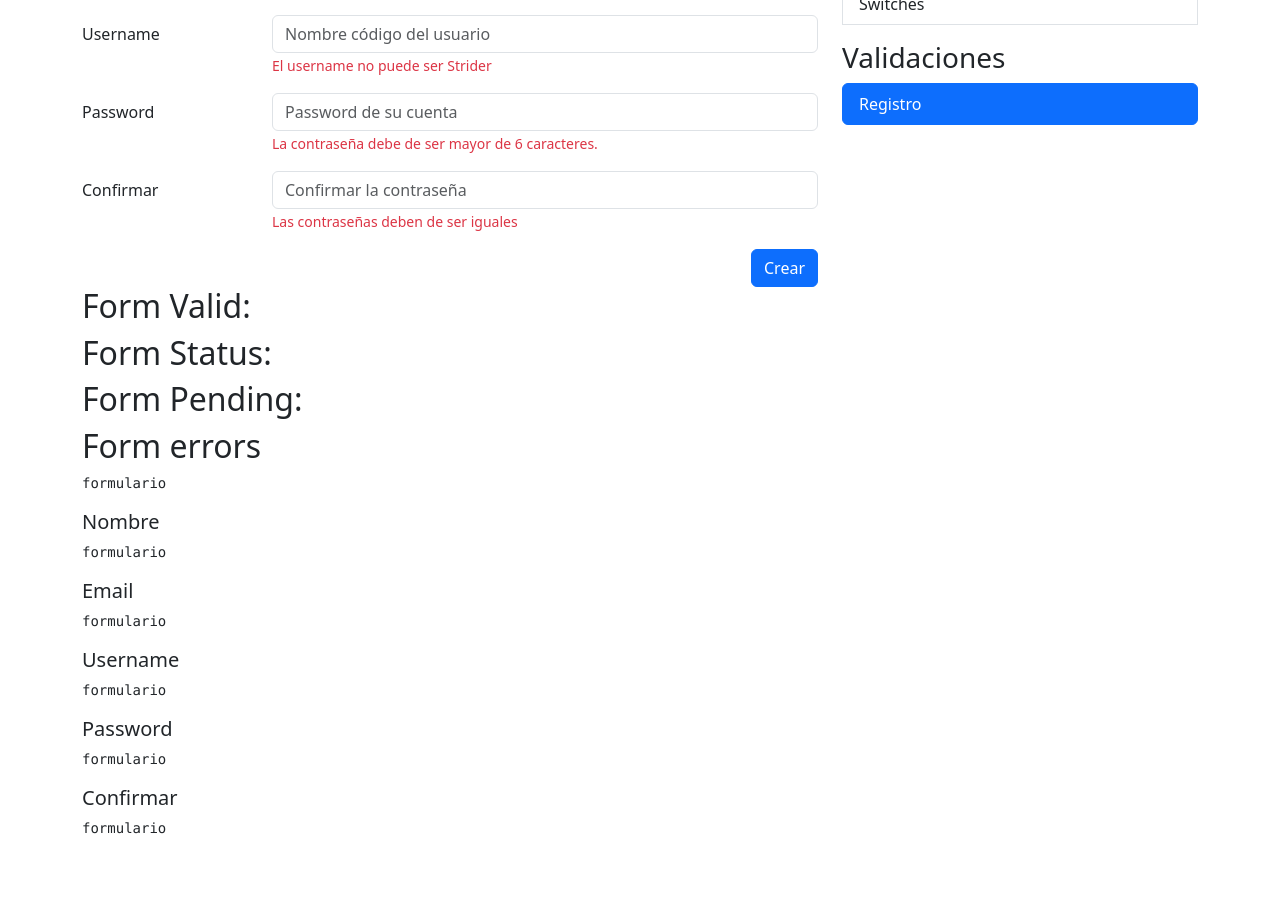
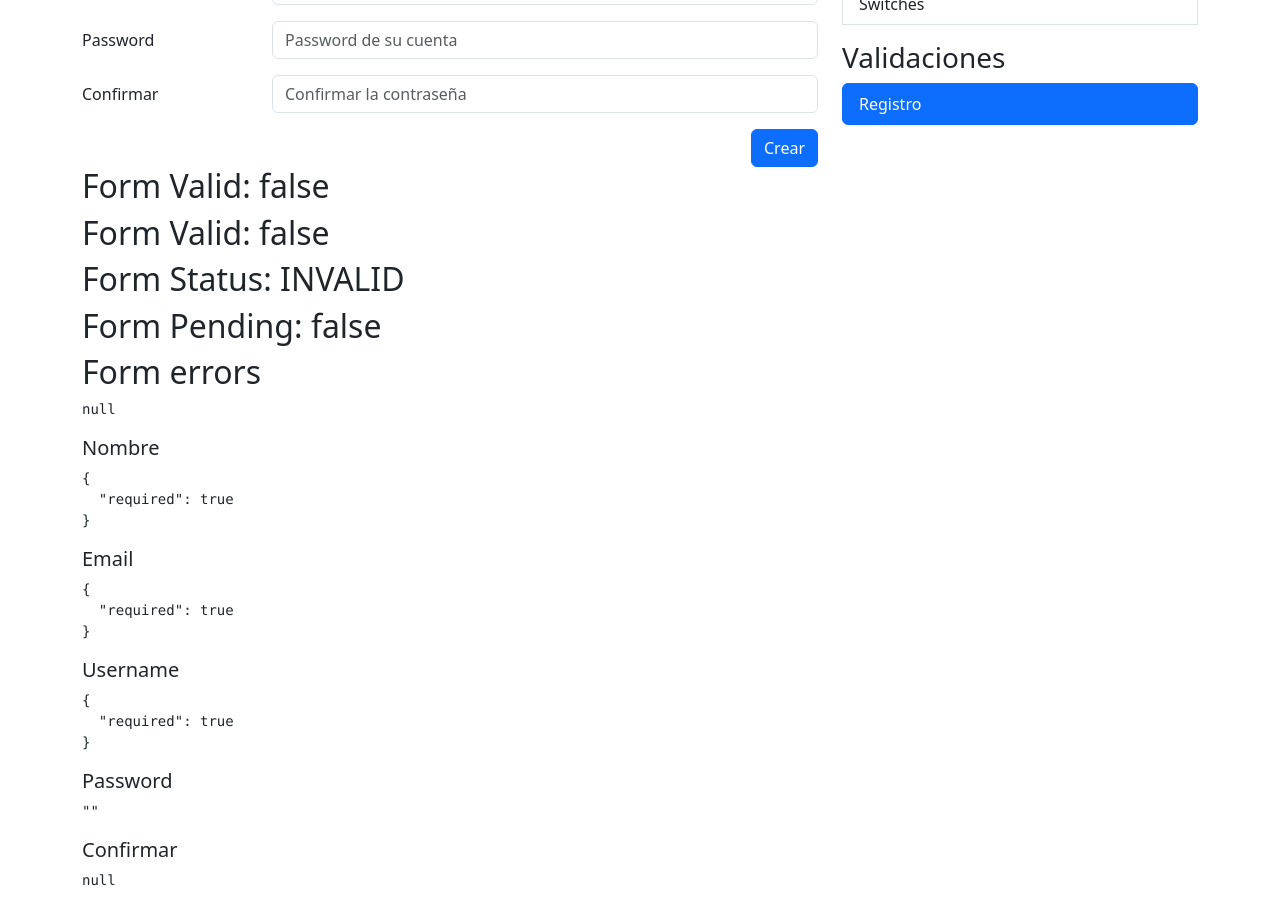
Before and after one commit to CinTutuDev/FormApp, an Angular app: page /auth/register in a window 1280 px wide. Shown: the part 260-1167 px from the top of the page. Before the commit the page ends 1115 px from the top, so only its background shows below. Built offline with nearby package versions, Linux system fonts and the light colour scheme.

Commit message:
📌 Formularios Ractivo(Validaciones asíncronas)

```diff
--- a/src/app/auth/pages/register-page/register-page.component.html
+++ b/src/app/auth/pages/register-page/register-page.component.html
@@ -3,7 +3,11 @@
 
 <div class="row">
   <div class="col">
-    <form autocomplete="off">
+    <form
+      [formGroup]="myFormRegister"
+      (ngSubmit)="onSubmit()"
+      autocomplete="off"
+    >
       <!-- Nombre -->
       <div class="row mb-3">
         <label class="col-sm-3 col-form-label">Nombre</label>
@@ -11,10 +15,11 @@
           <input
             type="text"
             class="form-control"
+            formControlName="name"
             placeholder="Nombre del usuario"
           />
 
-          <span class="form-text text-danger">
+          <span *ngIf="isValidField('name')" class="form-text text-danger">
             Debe de ser en formato de nombre y apellido
           </span>
         </div>
@@ -27,9 +32,10 @@
           <input
             type="email"
             class="form-control"
+            formControlName="email"
             placeholder="Email del usuario"
           />
-          <span class="form-text text-danger">
+          <span *ngIf="isValidField('email')" class="form-text text-danger">
             mensaje de error del email
           </span>
         </div>
@@ -42,9 +48,10 @@
           <input
             type="text"
             class="form-control"
+            formControlName="username"
             placeholder="Nombre código del usuario"
           />
-          <span class="form-text text-danger">
+          <span *ngIf="isValidField('username')" class="form-text text-danger">
             El username no puede ser Strider
           </span>
         </div>
@@ -57,10 +64,11 @@
           <input
             type="password"
             class="form-control"
+            formControlName="password"
             placeholder="Password de su cuenta"
           />
 
-          <span class="form-text text-danger">
+          <span *ngIf="isValidField('password')" class="form-text text-danger">
             La contraseña debe de ser mayor de 6 caracteres.
           </span>
         </div>
@@ -73,10 +81,14 @@
           <input
             type="password"
             class="form-control"
+            formControlName="passwordTwo"
             placeholder="Confirmar la contraseña"
           />
 
-          <span class="form-text text-danger">
+          <span
+            *ngIf="isValidField('passwordTwo')"
+            class="form-text text-danger"
+          >
             Las contraseñas deben de ser iguales
           </span>
         </div>
@@ -91,23 +103,24 @@
   </div>
 </div>
 
-<h2>Form Valid:</h2>
-<h2>Form Status:</h2>
-<h2>Form Pending:</h2>
+<h2>Form Valid: {{ myFormRegister.valid }}</h2>
+<h2>Form Valid: {{ myFormRegister.valid }}</h2>
+<h2>Form Status: {{ myFormRegister.status }}</h2>
+<h2>Form Pending: {{ myFormRegister.pending }}</h2>
 <h2>Form errors</h2>
-<pre>{{ "formulario"  }}</pre>
+<pre>{{ myFormRegister.errors | json }}</pre>
 
 <h5>Nombre</h5>
-<pre>{{ "formulario" }}</pre>
+<pre>{{ myFormRegister.controls["name"].errors | json }}</pre>
 
 <h5>Email</h5>
-<pre>{{ "formulario" }}</pre>
+<pre>{{ myFormRegister.controls["email"].errors | json }}</pre>
 
 <h5>Username</h5>
-<pre>{{ "formulario"  }}</pre>
+<pre>{{ myFormRegister.controls["username"].errors | json }}</pre>
 
 <h5>Password</h5>
-<pre>{{ "formulario" }}</pre>
+<pre>{{ myFormRegister.value.password | json }}</pre>
 
 <h5>Confirmar</h5>
-<pre>{{ "formulario"  }}</pre>
+<pre>{{ myFormRegister.controls["passwordTwo"].errors | json }}</pre>
--- a/src/app/auth/pages/register-page/register-page.component.ts
+++ b/src/app/auth/pages/register-page/register-page.component.ts
@@ -1,16 +1,64 @@
 import { Component, OnInit } from '@angular/core';
+import { FormBuilder, FormGroup, Validators } from '@angular/forms';
+import { EmailValidatorService } from 'src/app/shared/validators/email-validator.service';
+
+import { ValidatorsService } from 'src/app/shared/services/validators.service';
+/* import { ValidatorsService } from 'src/app/shared/services/validators-service.service'; */
+/* import * as customValidatros from 'src/app/shared/validators/validators/validators'; */
 
 @Component({
   selector: 'auth-register-page',
   templateUrl: './register-page.component.html',
-  styles: [
-  ]
+  styles: [],
 })
 export class RegisterPageComponent implements OnInit {
+  public myFormRegister: FormGroup = this.fb.group(
+    {
+      /* Requerido y un minimo de tres letras */
+      name: [
+        '',
+        [
+          Validators.required,
+          Validators.pattern(this.validatorService.firstNameAndLastnamePattern),
+        ],
+      ],
+      /* email: [
+      '',
+      [Validators.required, Validators.pattern(this.validatorS.emailPattern)],[new EmailValidatorService()] ], */
+      email: [
+        '',
+        [
+          Validators.required,
+          Validators.pattern(this.validatorService.emailPattern),
+        ],
+        [this.emailValidator],
+      ],
+      username: [
+        '',
+        [Validators.required, this.validatorService.cantBeStrider],
+      ],
+      password: ['', [Validators.required, Validators.minLength(6)]],
+      passwordTwo: ['', [Validators.required]],
+      /*  confirm:['', [Validators.required]], */
+    },
+    {
+      validators: [this.validatorService.isPassOneEqualPassTwo('password', 'passwordTwo')],
+    }
+  );
 
-  constructor() { }
+  constructor(
+    private fb: FormBuilder,
+    private validatorService: ValidatorsService,
+    private emailValidator: EmailValidatorService
+  ) {}
 
-  ngOnInit(): void {
+  ngOnInit(): void {}
+
+  isValidField(field: string) {
+    return this.validatorService.isValidField(this.myFormRegister, field);
   }
 
+  onSubmit() {
+    this.myFormRegister.markAllAsTouched();
+  }
 }
--- /dev/null
+++ b/src/app/shared/services/validators.service.ts
@@ -0,0 +1,63 @@
+import { Injectable } from '@angular/core';
+import {
+  FormControl,
+  ValidationErrors,
+  FormGroup,
+  AbstractControl,
+} from '@angular/forms';
+
+@Injectable({ providedIn: 'root' })
+export class ValidatorsService {
+  public firstNameAndLastnamePattern: string = '([a-zA-Z]+) ([a-zA-Z]+)';
+  public emailPattern: string = '^[a-z0-9._%+-]+@[a-z0-9.-]+\\.[a-z]{2,4}$';
+
+  public cantBeStrider = (control: FormControl): ValidationErrors | null => {
+    const value: string = control.value.trim().toLowerCase();
+
+    if (value === 'strider') {
+      return {
+        noStrider: true,
+      };
+    }
+
+    return null;
+  };
+
+  public isValidField(form: FormGroup, field: string) {
+    return form.controls[field].errors && form.controls[field].touched;
+  }
+
+  public isPassOneEqualPassTwo(pass: string, pass2: string) {
+    return (formGroup: AbstractControl): ValidationErrors | null => {
+      const passValueOne = formGroup.get(pass)?.value;
+      const passValueTwo = formGroup.get(pass)?.value;
+
+      if (passValueOne !== passValueTwo) {
+        formGroup.get(passValueTwo)?.setErrors({ notEqual: true });
+        return { notEqual: true};
+      }
+
+      formGroup.get(pass2)?.setErrors(null);
+
+      return null;
+    };
+  }
+
+  public isFieldOneEqualFieldTwo( field1: string, field2: string ) {
+
+    return ( formGroup: AbstractControl ): ValidationErrors | null => {
+
+      const fieldValue1 = formGroup.get(field1)?.value;
+      const fieldValue2 = formGroup.get(field2)?.value;
+
+      if ( fieldValue1 !== fieldValue2 ) {
+        formGroup.get(field2)?.setErrors({ notEqual: true });
+        return { notEqual: true }
+      }
+
+      formGroup.get(field2)?.setErrors(null);
+      return null;
+    }
+
+  }
+}
--- /dev/null
+++ b/src/app/shared/validators/email-validator.service.ts
@@ -0,0 +1,45 @@
+import { Injectable } from '@angular/core';
+
+import {
+  AbstractControl,
+  AsyncValidator,
+  ValidationErrors,
+} from '@angular/forms';
+import { Observable, delay, of } from 'rxjs';
+
+@Injectable({ providedIn: 'root' })
+export class EmailValidatorService implements AsyncValidator {
+  constructor() {}
+  validate(
+    control: AbstractControl<any, any>
+  ): Observable<ValidationErrors | null> {
+    const email = control.value;
+
+    const httpCallObservable = new Observable<ValidationErrors | null>(
+      (subscriber) => {
+        console.log({ email });
+
+        if (email === 'cintutut@gmail.com') {
+          subscriber.next({ emailTaken: true });
+          subscriber.complete();
+        }
+        subscriber.next(null);
+        subscriber.complete();
+      }
+    ).pipe(delay(3000));
+    return httpCallObservable;
+  }
+
+
+
+
+  /*  validate(
+    control: AbstractControl<any, any>
+  ): Observable<ValidationErrors | null> {
+    const email = control.value;
+    console.log({ email });
+    return of({
+      emailTaken: true,
+    }).pipe(delay(2000));
+  } */
+}
```
Also changed, not shown: src/app/auth/auth.module.ts (+5 -7 lines), src/app/reactive/reactive.module.ts (+1 -6 lines), src/app/shared/validators/validator.ts (added, +26 -0 lines).
